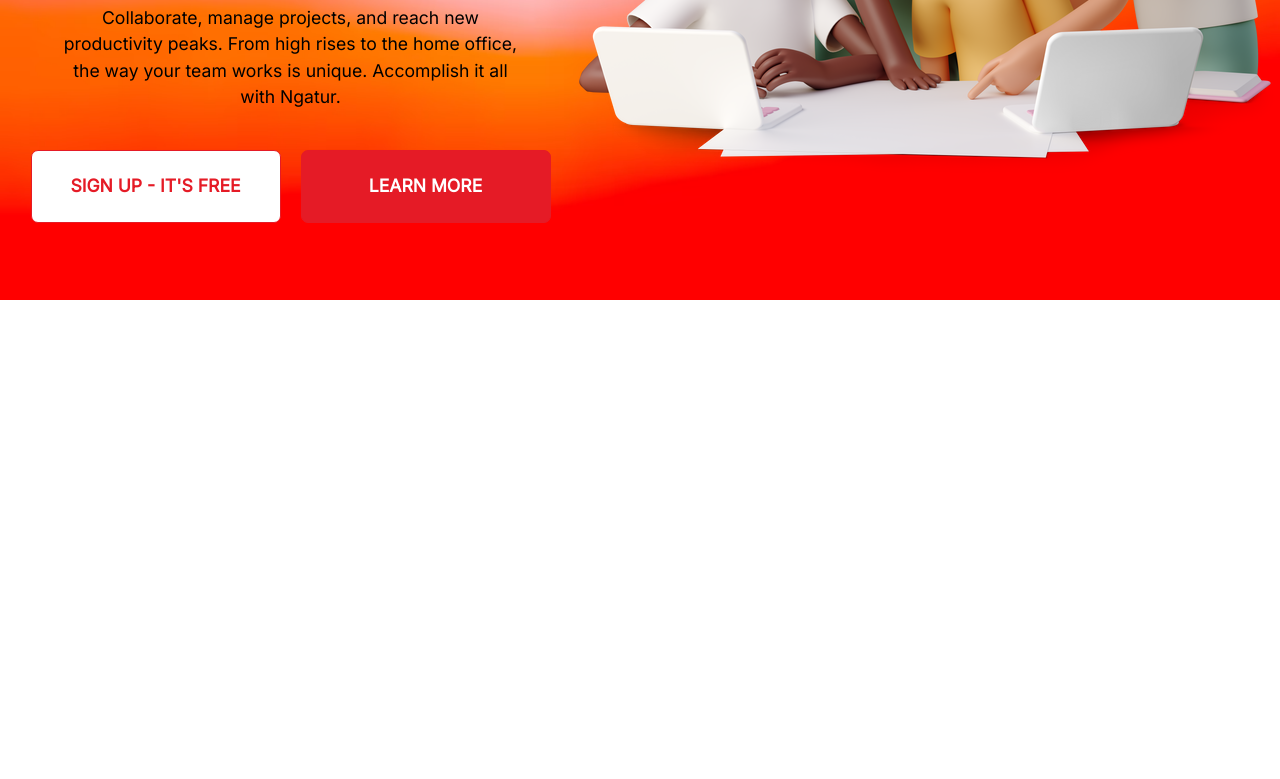
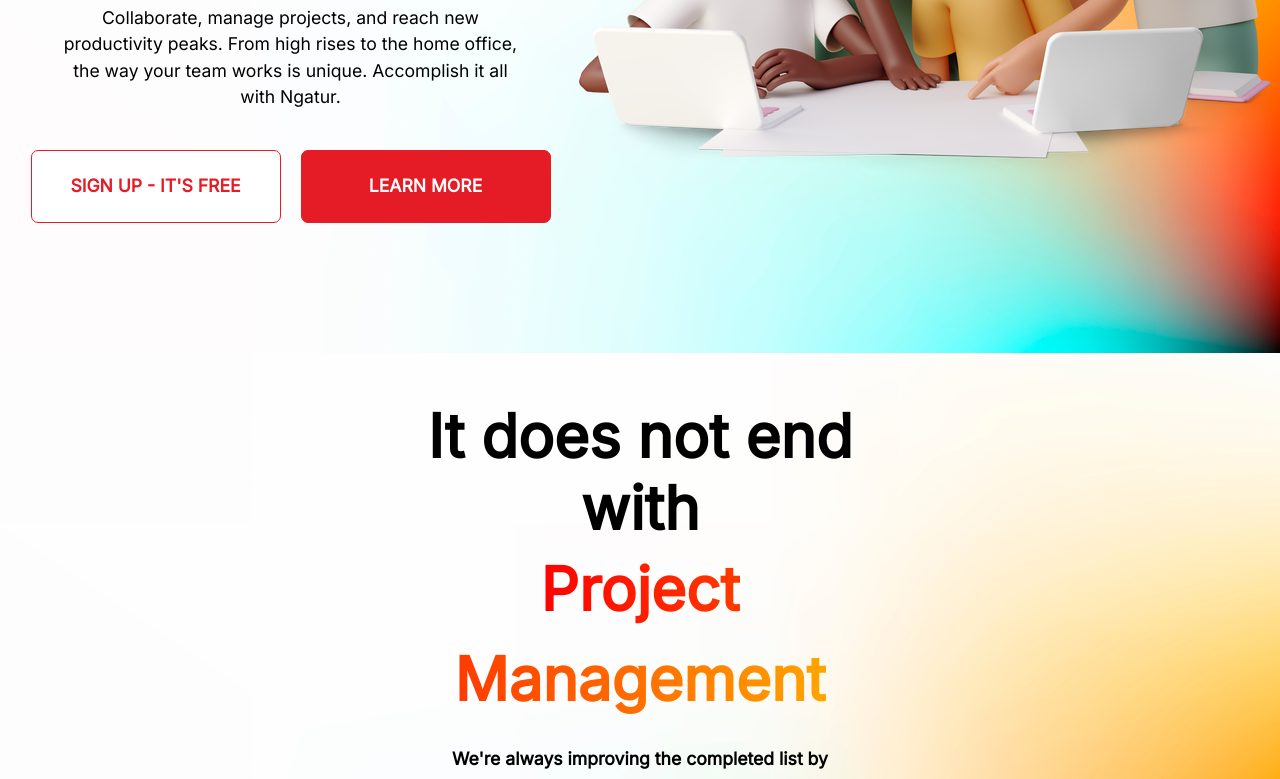
Before and after one commit to KhaledHegazy222/project-management-tool, a React (Vite) app in the folder client/: page / in a window 1280 px wide. Shown: the part 500-1279 px from the top of the page. Before the commit the page ends 800 px from the top, so only its background shows below. Built offline with nearby package versions, Linux system fonts and the light colour scheme.

Commit message:
Add Features Section and improve UI

```diff
--- a/client/src/App.tsx
+++ b/client/src/App.tsx
@@ -1,7 +1,7 @@
 import { CssBaseline, ThemeProvider, createTheme } from "@mui/material";
 import Navbar from "./components/Navbar/Navbar";
 import "@fontsource/inter";
-import Hero from "./components/Home/Hero/Hero";
+import Home from "./components/Home";
 
 const theme = createTheme({
   palette: {
@@ -21,8 +21,7 @@ function App() {
   return (
     <>
       <ThemeProvider theme={theme}>
-        <Navbar />
-        <Hero />
+        <Home />
         <CssBaseline />
       </ThemeProvider>
     </>
--- /dev/null
+++ b/client/src/components/Home/Features/FeatureContainer.tsx
@@ -0,0 +1,48 @@
+import { Box, Typography } from "@mui/material";
+import { ReactNode } from "react";
+
+export type featureItem = {
+  icon: ReactNode;
+  title: string;
+  description: string;
+};
+
+export const FeatureContainer = ({ icon, title, description }: featureItem) => {
+  return (
+    <Box
+      sx={{
+        backgroundColor: "rgba(255,255,255,0)",
+        borderRadius: "10px",
+        border: "1px solid #f00",
+        margin: "20px 10px",
+        padding: "40px 20px",
+        transition: "300ms ease-in-out",
+        height: "80%",
+
+        "&:hover": {
+          transform: "scale(1.03)",
+        },
+      }}
+    >
+      {icon}
+      <Typography
+        variant="h4"
+        sx={{
+          fontSize: "1.3rem",
+          fontWeight: "600",
+        }}
+      >
+        {title}
+      </Typography>
+      <Typography
+        variant="subtitle2"
+        sx={{
+          fontSize: "1rem",
+          marginTop: "10px",
+        }}
+      >
+        {description}
+      </Typography>
+    </Box>
+  );
+};
--- /dev/null
+++ b/client/src/components/Home/Features/Features.tsx
@@ -0,0 +1,112 @@
+import { Box, Grid, Typography } from "@mui/material";
+import { FeatureContainer, featureItem } from "./FeatureContainer";
+
+const featuresList: featureItem[] = [
+  {
+    icon: <></>,
+    title: "Robust Task Creation",
+    description:
+      "Ngatur management provides users with a comprehensive set of tools to create, organize, and manage tasks effectively.",
+  },
+  {
+    icon: <></>,
+    title: "Collaboration Capabilities",
+    description:
+      "Ngatur management gives users the ability to assign tasks and collaborate with others, share task details, and track progress in real time.",
+  },
+  {
+    icon: <></>,
+    title: "Reminder Features",
+    description:
+      "These features should be customizable, allowing users to choose how and when they receive notifications.",
+  },
+  {
+    icon: <></>,
+    title: "Reporting and Analytics",
+    description:
+      "Ngatur management provides a variety of reporting and analytics options, such as task completion, time on task, team   productivity metrics.",
+  },
+  {
+    icon: <></>,
+    title: "Intuitive user interface",
+    description:
+      "An intuitive user interface is critical for a website management tasks, as it can significantly impact user adoption and productivity.",
+  },
+  {
+    icon: <></>,
+    title: "Integration with Other Tools",
+    description:
+      "A task management should integrate with other tools commonly used in the workspaces, such as calenders, email, and project management software.",
+  },
+];
+
+const Features = () => {
+  return (
+    <Box
+      sx={{
+        minHeight: "100vh",
+        padding: "50px 0",
+      }}
+    >
+      <Box
+        sx={{
+          width: "80%",
+          margin: "auto",
+        }}
+      >
+        <Box
+          sx={{
+            margin: "50px auto",
+            width: "50%",
+            color: "black",
+          }}
+        >
+          <Typography
+            variant="h2"
+            sx={{
+              textAlign: "center",
+              fontWeight: "600",
+            }}
+          >
+            It does not end with <br />
+            <Typography
+              component="span"
+              sx={{
+                // color: "#ffe64f",
+                fontSize: "inherit",
+                fontWeight: "inherit",
+                background: "-webkit-linear-gradient(0deg,#f00,#ffa500)",
+                textTransform: "capitalize",
+                WebkitBackgroundClip: "text",
+                WebkitTextFillColor: "transparent",
+              }}
+            >
+              project management
+            </Typography>
+          </Typography>
+          <Typography
+            variant="subtitle1"
+            sx={{
+              textAlign: "center",
+              fontSize: "1.1rem",
+              margin: "20px",
+              fontWeight: "600",
+            }}
+          >
+            We're always improving the completed list by introducing new
+            features to help your company grow in the feature
+          </Typography>
+        </Box>
+        <Grid container>
+          {featuresList.map((feature: featureItem) => (
+            <Grid item xs={4}>
+              <FeatureContainer {...feature} />
+            </Grid>
+          ))}
+        </Grid>
+      </Box>
+    </Box>
+  );
+};
+
+export default Features;
--- a/client/src/components/Home/Hero/Hero.styled.tsx
+++ b/client/src/components/Home/Hero/Hero.styled.tsx
@@ -7,9 +7,4 @@ export const StyledButton = styled(Button)<ButtonProps>(() => ({
   borderRadius: "7px",
   fontWeight: "700",
   border: "1px solid",
-  transition: "transform 300ms ease-in-out",
-
-  "&:hover": {
-    transform: "scale(1.05)",
-  },
 }));
--- a/client/src/components/Home/Hero/Hero.tsx
+++ b/client/src/components/Home/Hero/Hero.tsx
@@ -1,15 +1,11 @@
 import { Box, Typography } from "@mui/material";
 import { StyledButton } from "./Hero.styled";
-import heroBackground from "@/assets/images/heroBackground.avif";
 import homeMain from "@/assets/images/heroMain.png";
 const Hero = () => {
   return (
     <>
       <Box
         sx={{
-          backgroundImage: `url(${heroBackground})`,
-          backgroundSize: "cover",
-          backgroundPosition: "center center",
           minHeight: "calc(100vh - 100px)",
           display: "flex",
           justifyContent: "center",
--- /dev/null
+++ b/client/src/components/Home/index.tsx
@@ -0,0 +1,25 @@
+import { Box } from "@mui/material";
+import Navbar from "../Navbar/Navbar";
+import Features from "./Features/Features";
+import Hero from "./Hero/Hero";
+import homeBackground from "@/assets/images/homeBackground.jpg";
+const Home = () => {
+  return (
+    <>
+      <Box
+        sx={{
+          backgroundImage: `url(${homeBackground})`,
+          backgroundAttachment: "fixed",
+          backgroundSize: "cover",
+          backgroundPosition: "right 10% bottom 20%",
+        }}
+      >
+        <Navbar />
+        <Hero />
+        <Features />
+      </Box>
+    </>
+  );
+};
+
+export default Home;
--- a/client/src/components/Navbar/AppBar.styled.tsx
+++ b/client/src/components/Navbar/AppBar.styled.tsx
@@ -6,5 +6,4 @@ export const StyledAppBar = styled(AppBar)<AppBarProps>({
   display: "flex",
   alignItems: "center",
   justifyContent: "center",
-  boxShadow: "none",
 });
--- a/client/src/components/Navbar/Navbar.tsx
+++ b/client/src/components/Navbar/Navbar.tsx
@@ -11,7 +11,7 @@ const navElements: string[] = [
 ];
 const Navbar = () => {
   return (
-    <StyledAppBar position="sticky">
+    <StyledAppBar position="static">
       <Toolbar
         sx={{
           width: "90%",
```
Also changed, not shown: client/src/assets/images/heroBackground.avif (deleted), client/src/assets/images/homeBackground.jpg (added).
